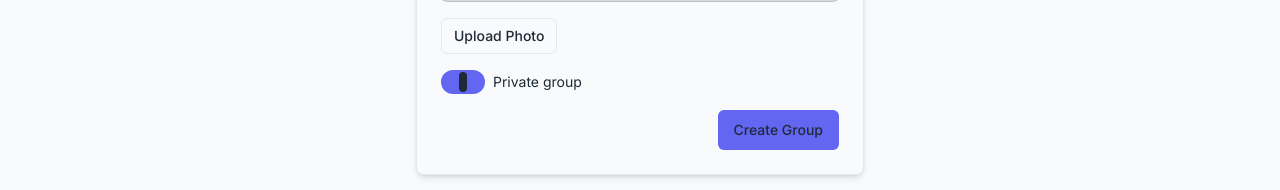
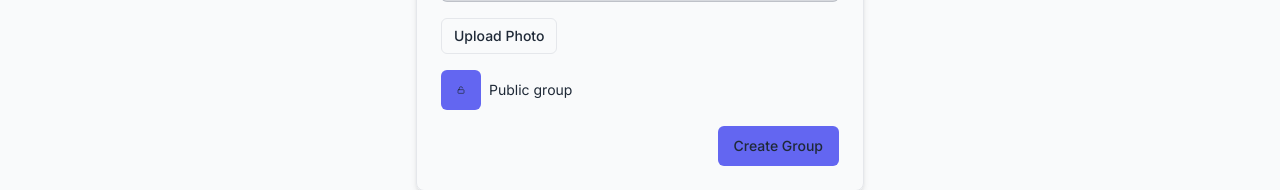
Before and after one commit to maratron-ai/maratron-web, a Next.js app: page /social/groups/new in a window 1280 px wide. Shown: the part 364-554 px from the top of the page. Built offline with nearby package versions, Linux system fonts and the light colour scheme; no server answers.

Commit message:
feat: add lock toggle for group privacy

```diff
--- a/src/components/social/CreateGroupForm.tsx
+++ b/src/components/social/CreateGroupForm.tsx
@@ -3,7 +3,7 @@ import { useState, FormEvent } from "react";
 import { useSession } from "next-auth/react";
 import { useSocialProfile } from "@hooks/useSocialProfile";
 import { createGroup } from "@lib/api/social";
-import { Card, Button, Switch, PhotoUpload } from "@components/ui";
+import { Card, Button, PhotoUpload, LockToggle, toast } from "@components/ui";
 import { TextField, TextAreaField } from "@components/ui/FormField";
 
 export default function CreateGroupForm() {
@@ -68,14 +68,14 @@ export default function CreateGroupForm() {
         />
         <PhotoUpload value={imageUrl} onChange={(url) => setImageUrl(url)} />
         <div className="flex items-center gap-2">
-          <Switch
-            id="private"
-            checked={isPrivate}
-            onCheckedChange={(v) => setIsPrivate(v)}
+          <LockToggle
+            locked={isPrivate}
+            onChange={(v) => {
+              setIsPrivate(v);
+              toast(v ? "group is private" : "group is public");
+            }}
           />
-          <label htmlFor="private" className="text-sm">
-            Private group
-          </label>
+          <span className="text-sm">{isPrivate ? "Private group" : "Public group"}</span>
         </div>
         <div className="flex justify-end">
           <Button type="submit">Create Group</Button>
--- a/src/components/ui/index.ts
+++ b/src/components/ui/index.ts
@@ -20,6 +20,7 @@ export * from './toast';
 export * from './progress';
 export * from './skeleton';
 export * from './switch';
+export { default as LockToggle } from './lock-toggle';
 export * from './checkbox';
 export * from './radio-group';
 export * from './slider';
--- /dev/null
+++ b/src/components/ui/lock-toggle.tsx
@@ -0,0 +1,23 @@
+import { Lock, Unlock } from "lucide-react";
+import { Button } from "./button";
+
+interface LockToggleProps {
+  locked: boolean;
+  onChange?: (locked: boolean) => void;
+  className?: string;
+}
+
+export default function LockToggle({ locked, onChange, className }: LockToggleProps) {
+  return (
+    <Button
+      type="button"
+      variant="ghost"
+      size="icon"
+      className={className}
+      aria-label={locked ? "group is private" : "group is public"}
+      onClick={() => onChange?.(!locked)}
+    >
+      {locked ? <Lock className="h-5 w-5" /> : <Unlock className="h-5 w-5" />}
+    </Button>
+  );
+}
```
